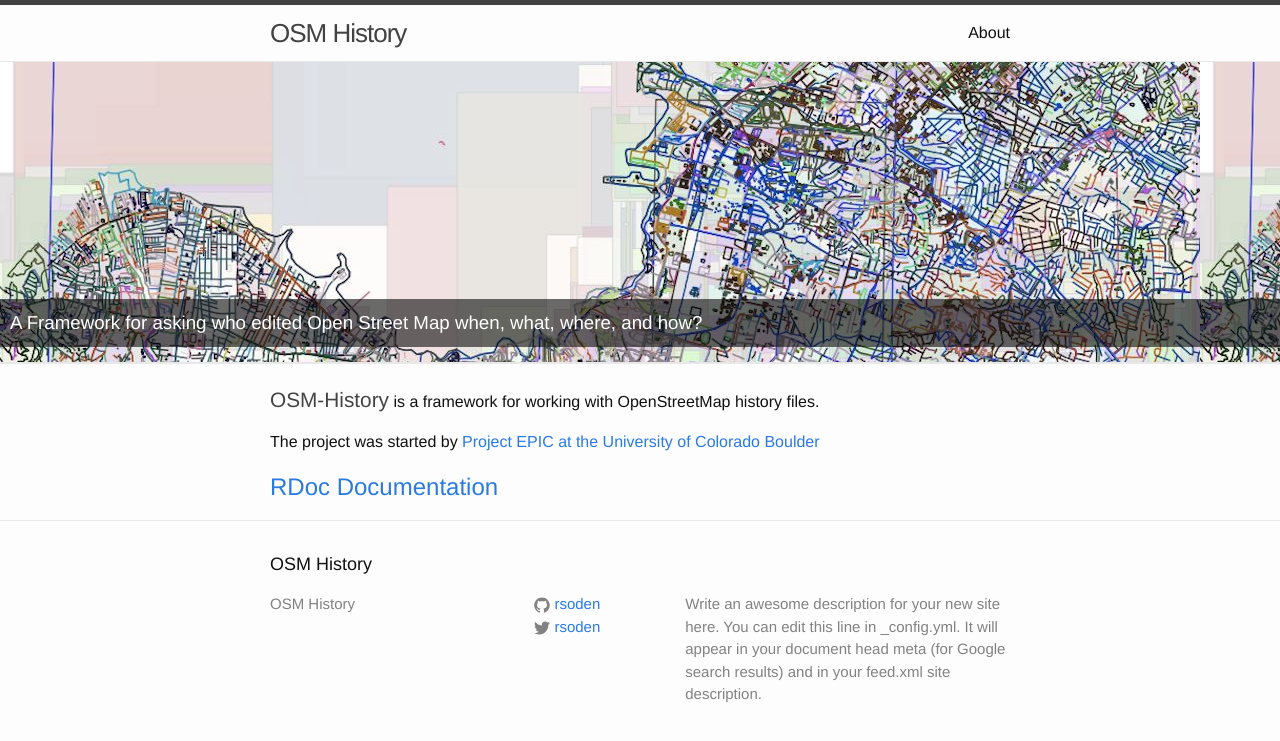
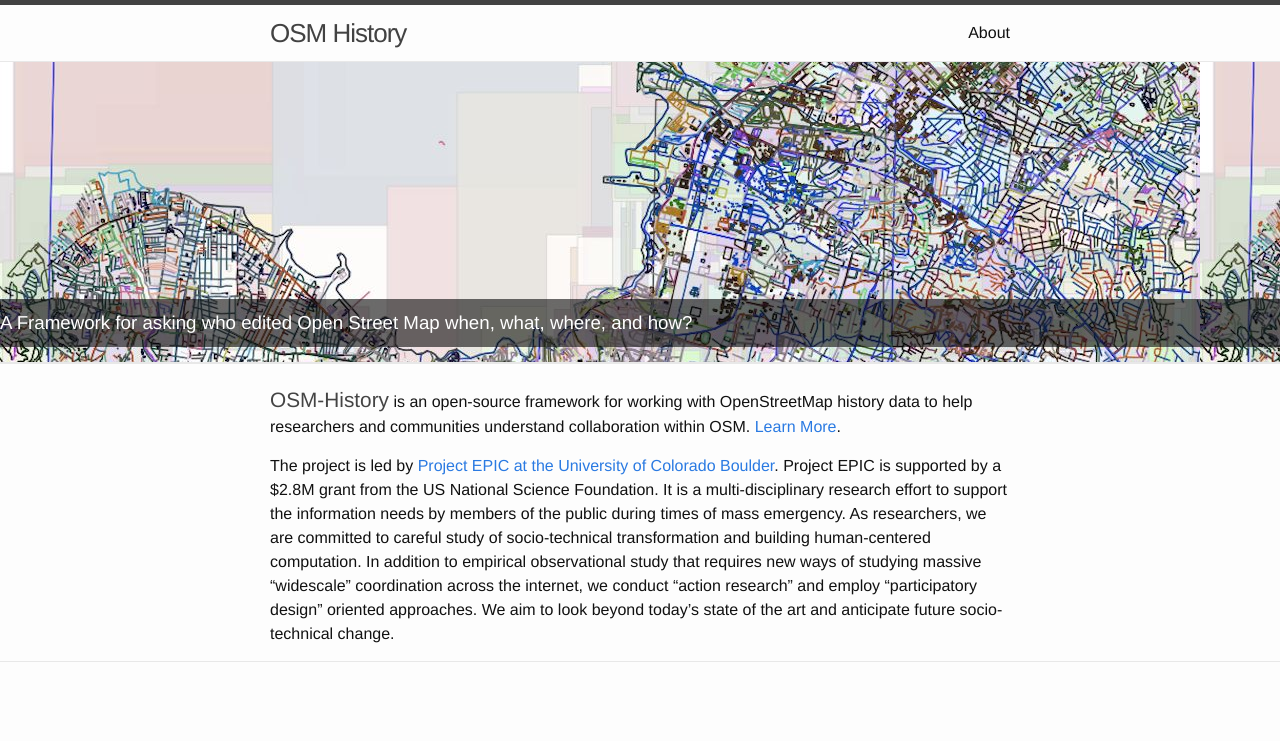
Before and after one commit to Project-EPIC/epic-osm, a Jekyll site: the page built from index.md, in a window 1280 px wide. Shown: the top 741 px of the page. Built offline with Jekyll 4.4.1, drawn with Linux system fonts in a browser that asks for light colours.

Commit message:
light edits

```diff
--- a/_includes/footer.html
+++ b/_includes/footer.html
@@ -1,55 +1,3 @@
 <footer class="site-footer">
 
-  <div class="wrapper">
-
-    <h2 class="footer-heading">{{ site.title }}</h2>
-
-    <div class="footer-col-wrapper">
-      <div class="footer-col  footer-col-1">
-        <ul class="contact-list">
-          <li>{{ site.title }}</li>
-          <li><a href="mailto:{{ site.email }}">{{ site.email }}</a></li>
-        </ul>
-      </div>
-
-      <div class="footer-col  footer-col-2">
-        <ul class="social-media-list">
-          {% if site.github_username %}
-          <li>
-            <a href="https://github.com/{{ site.github_username }}">
-              <span class="icon  icon--github">
-                <svg viewBox="0 0 16 16">
-                  <path fill="#828282" d="M7.999,0.431c-4.285,0-7.76,3.474-7.76,7.761 c0,3.428,2.223,6.337,5.307,7.363c0.388,0.071,0.53-0.168,0.53-0.374c0-0.184-0.007-0.672-0.01-1.32 c-2.159,0.469-2.614-1.04-2.614-1.04c-0.353-0.896-0.862-1.135-0.862-1.135c-0.705-0.481,0.053-0.472,0.053-0.472 c0.779,0.055,1.189,0.8,1.189,0.8c0.692,1.186,1.816,0.843,2.258,0.645c0.071-0.502,0.271-0.843,0.493-1.037 C4.86,11.425,3.049,10.76,3.049,7.786c0-0.847,0.302-1.54,0.799-2.082C3.768,5.507,3.501,4.718,3.924,3.65 c0,0,0.652-0.209,2.134,0.796C6.677,4.273,7.34,4.187,8,4.184c0.659,0.003,1.323,0.089,1.943,0.261 c1.482-1.004,2.132-0.796,2.132-0.796c0.423,1.068,0.157,1.857,0.077,2.054c0.497,0.542,0.798,1.235,0.798,2.082 c0,2.981-1.814,3.637-3.543,3.829c0.279,0.24,0.527,0.713,0.527,1.437c0,1.037-0.01,1.874-0.01,2.129 c0,0.208,0.14,0.449,0.534,0.373c3.081-1.028,5.302-3.935,5.302-7.362C15.76,3.906,12.285,0.431,7.999,0.431z"/>
-                </svg>
-              </span>
-
-              <span class="username">{{ site.github_username }}</span>
-            </a>
-          </li>
-          {% endif %}
-
-          {% if site.twitter_username %}
-          <li>
-            <a href="https://twitter.com/{{ site.twitter_username }}">
-              <span class="icon  icon--twitter">
-                <svg viewBox="0 0 16 16">
-                  <path fill="#828282" d="M15.969,3.058c-0.586,0.26-1.217,0.436-1.878,0.515c0.675-0.405,1.194-1.045,1.438-1.809
-                  c-0.632,0.375-1.332,0.647-2.076,0.793c-0.596-0.636-1.446-1.033-2.387-1.033c-1.806,0-3.27,1.464-3.27,3.27 c0,0.256,0.029,0.506,0.085,0.745C5.163,5.404,2.753,4.102,1.14,2.124C0.859,2.607,0.698,3.168,0.698,3.767 c0,1.134,0.577,2.135,1.455,2.722C1.616,6.472,1.112,6.325,0.671,6.08c0,0.014,0,0.027,0,0.041c0,1.584,1.127,2.906,2.623,3.206 C3.02,9.402,2.731,9.442,2.433,9.442c-0.211,0-0.416-0.021-0.615-0.059c0.416,1.299,1.624,2.245,3.055,2.271 c-1.119,0.877-2.529,1.4-4.061,1.4c-0.264,0-0.524-0.015-0.78-0.046c1.447,0.928,3.166,1.469,5.013,1.469 c6.015,0,9.304-4.983,9.304-9.304c0-0.142-0.003-0.283-0.009-0.423C14.976,4.29,15.531,3.714,15.969,3.058z"/>
-                </svg>
-              </span>
-
-              <span class="username">{{ site.twitter_username }}</span>
-            </a>
-          </li>
-          {% endif %}
-        </ul>
-      </div>
-
-      <div class="footer-col  footer-col-3">
-        <p class="text">{{ site.description }}</p>
-      </div>
-    </div>
-
-  </div>
-
 </footer>
--- a/_sass/_layout.scss
+++ b/_sass/_layout.scss
@@ -253,7 +253,7 @@
     position: absolute;
     bottom: 0;
     left: 0;
-    padding: 10px;
+    padding:10px 0px;
     width: 100%;
     color: white;
     background-color: rgba(10, 10, 10, 0.6);
--- a/about.md
+++ b/about.md
@@ -3,9 +3,27 @@
 title: About
 permalink: /about/
 ---
+OpenStreetMap, often called the 'Wikipedia of Maps', is a volunteer project founded in the UK in 2004 to collaboratively create a free and open map of the world.  In the 10 years since it's founding it has grown to a global community with nearly 2 million registered users and active local groups in around 100 countries.
 
-This is the base Jekyll theme. You can find out more info about customizing your Jekyll theme, as well as basic Jekyll usage documentation at [jekyllrb.com](http://jekyllrb.com/)
+As noted in Haklay’s call for an “OpenStreetMap Studies[1],” OSM has received a great deal of attention from scholars in recent years.  One reason for this is the relative accessibility of the data, as compared
+to similar projects.  We agree that this openness is unique and believe that, despite significant work already conducted, there remains a tremendous amount of as yet untapped potential.  This is especially true in regards to OSM history data, which is freely downloadable and contains a near-complete record of every edit ever made to the database.
 
-You can find the source code for the Jekyll new theme at: [github.com/jglovier/jekyll-new](https://github.com/jglovier/jekyll-new)
+Previous efforts to understand the social practices surrounding OpenStreetMap have largely ignored the database itself and instead focused on participant observation of OSM’s annual State of the Map Conference [2] or surveys of OSM contributors [3,4].  The few studies that do  OSM using the database either rely on extremely limited understandings of sociality [5] or focus their attention on overall trends in the global community [for example: 6].  Neither of these approaches effectively captures the rich interaction that occurs in and around the map in active local OSM communities.
 
-You can find the source code for Jekyll at [github.com/jekyll/jekyll](https://github.com/jekyll/jekyll)
+This project is an attempt to create a suite of descriptive analytics that shed light into the varied ways in which geographically local OSM communities organize themselves and cooperate to create free
+and open map data.  The tools developed use OSM history data to identify patterns of contribution, assess cooperative behavior, and generate locally useful statistics that can help OSM communities coordinate their mapping
+activities.
+
+
+1.	[http://povesham.wordpress.com/2014/08/14/openstreetmap-studies-and-why-vgi-not-equal-osm/](http://povesham.wordpress.com/2014/08/14/openstreetmap-studies-and-why-vgi-not-equal-osm/)
+2.  [http://www.tandfonline.com/doi/abs/10.1080/13614568.2011.552647#.VFFAX_TF-Yw](http://www.tandfonline.com/doi/abs/10.1080/13614568.2011.552647#.VFFAX_TF-Yw
+)
+3.  [http://abs.sagepub.com/content/57/5/548.short](http://abs.sagepub.com/content/57/5/548.short)
+4.  [http://publik.tuwien.ac.at/files/PubDat_218905.pdf](http://publik.tuwien.ac.at/files/PubDat_218905.pdf)
+5.  [http://www.agile-online.org/conference_paper/cds/agile_2012/proceedings/papers/paper_mooney_how_social_is_openstreetmap_2012.pdf](http://www.agile-online.org/conference_paper/cds/agile_2012/proceedings/papers/paper_mooney_how_social_is_openstreetmap_2012.pdf)
+6.  [http://www.mdpi.com/2220-9964/1/2/146](http://www.mdpi.com/2220-9964/1/2/146)
+
+
+<h2>Resources</h2>
+<a href="http://github.com/rsoden">Github Repo</a><br />
+<a href="{{site.baseurl}}/doc/" target="_blank">RDoc Documentation</a>
--- a/index.md
+++ b/index.md
@@ -3,30 +3,8 @@
 ---
 
 <p>
-<span class="pop">OSM-History</span> is a framework for working with OpenStreetMap history files.
-
+<span class="pop">OSM-History</span> is an open-source framework for working with OpenStreetMap history data to help researchers and communities understand collaboration within OSM. <a href="about">Learn More</a>.
 </p>
 <p>
-The project was started by <a target="_blank" href="http://epic.cs.colorado.edu/">Project EPIC at the University of Colorado Boulder</a>
+The project is led by <a target="_blank" href="http://epic.cs.colorado.edu/">Project EPIC at the University of Colorado Boulder</a>.  Project EPIC is supported by a $2.8M grant from the US National Science Foundation. It is a multi-disciplinary research effort to support the information needs by members of the public during times of mass emergency. As researchers, we are committed to careful study of socio-technical transformation and building human-centered computation. In addition to empirical observational study that requires new ways of studying massive “widescale” coordination across the internet, we conduct “action research” and employ “participatory design” oriented approaches. We aim to look beyond today’s state of the art and anticipate future socio-technical change.
 </p>
-
-
-<h2><a href="{{site.baseurl}}/doc/" target="_blank">RDoc Documentation</a></h2>
-
-<!-- <div class="home">
-
-  <h1 class="page-heading">Posts</h1>
-
-  <ul class="post-list">
-    {% for post in site.posts %}
-      <li>
-        <span class="post-meta">{{ post.date | date: "%b %-d, %Y" }}</span>
-
-        <h2>
-          <a class="post-link" href="{{ post.url | prepend: site.baseurl }}">{{ post.title }}</a>
-        </h2>
-      </li>
-    {% endfor %}
-  </ul>
-
-</div> -->
```
